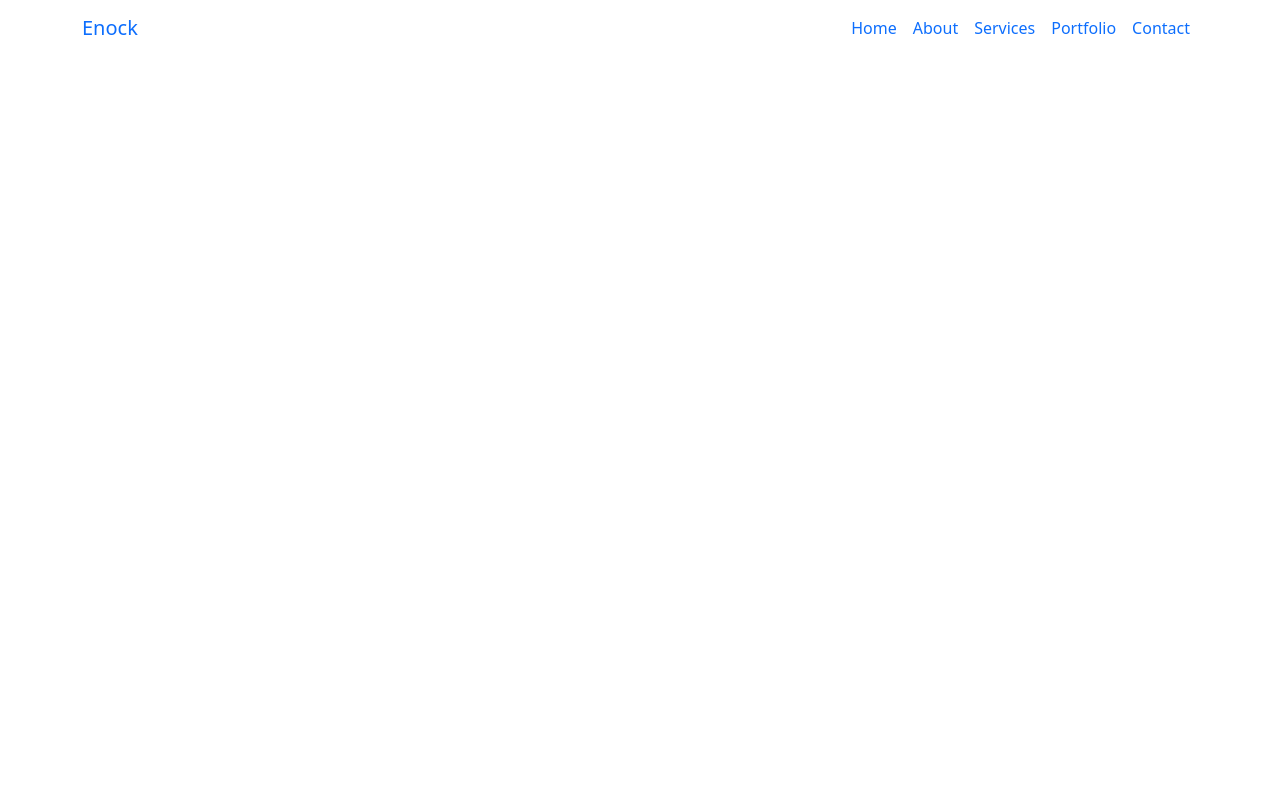
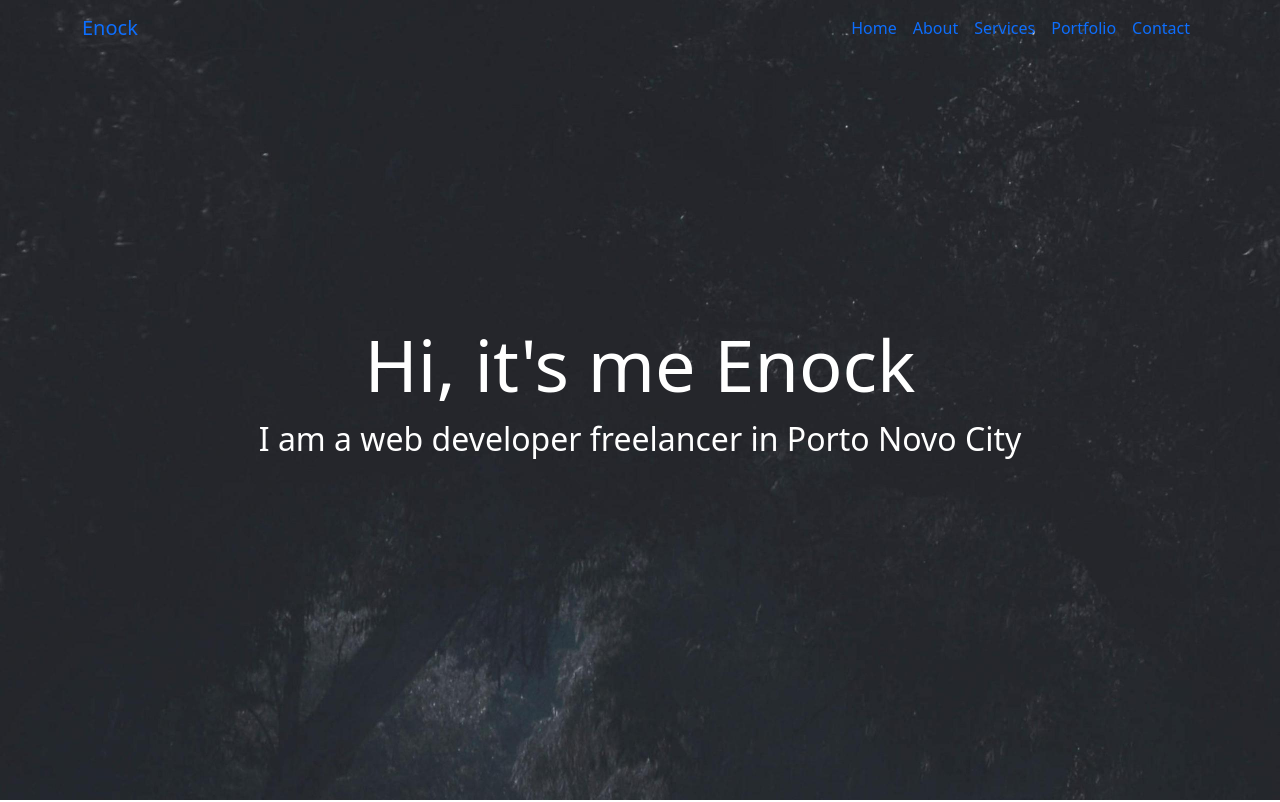
Before and after one commit to enockpaqui/enockpaqui.github.io, a plain HTML site: page index.html in a window 1280 px wide. Shown: the top 802 px of the page. Drawn offline with nearby package versions, Linux system fonts and the light colour scheme; files whose address does not match are found by name.

Commit message:
Update style.css

```diff
--- a/style.css
+++ b/style.css
@@ -1,7 +1,7 @@
 /* hero background image */
 .bgimage {
     height:100vh;
-    background: url('images/heroImage.jpg');
+    background: url('heroImage.jpg');
     background-size:cover;
     position:relative;
 }
```
